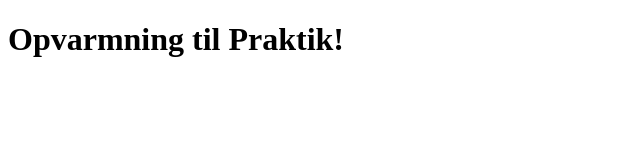
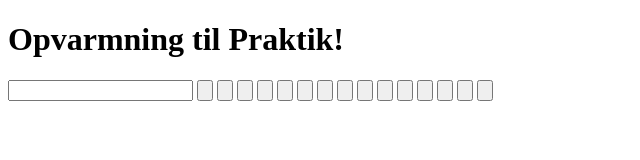
Before and after one commit to MikkelTheGreat/praktikopvarmning, a plain HTML site: page index.html in a window 1280 px wide. Shown: the whole page, without its empty margins (0-640 px from the left). Drawn offline with Linux system fonts and the light colour scheme.

Commit message:
Added buttons and input field for calc

```diff
--- a/index.html
+++ b/index.html
@@ -6,5 +6,23 @@
     </head>
     <body>
         <h1>Opvarmning til Praktik!</h1>
+        <div id="calculator">
+            <input type="text" id="calcinput">
+            <input type="button" class="calcbtn" id="calc0">
+            <input type="button" class="calcbtn" id="calc1">
+            <input type="button" class="calcbtn" id="calc2">
+            <input type="button" class="calcbtn" id="calc3">
+            <input type="button" class="calcbtn" id="calc4">
+            <input type="button" class="calcbtn" id="calc5">
+            <input type="button" class="calcbtn" id="calc6">
+            <input type="button" class="calcbtn" id="calc7">
+            <input type="button" class="calcbtn" id="calc8">
+            <input type="button" class="calcbtn" id="calc9">
+            <input type="button" class="calcbtn" id="calcplus">
+            <input type="button" class="calcbtn" id="calcminus">
+            <input type="button" class="calcbtn" id="calcmulti">
+            <input type="button" class="calcbtn" id="calcdivi">
+            <input type="button" class="calcbtn" id="calcequals">
+        </div>
     </body>
 </html>
```
